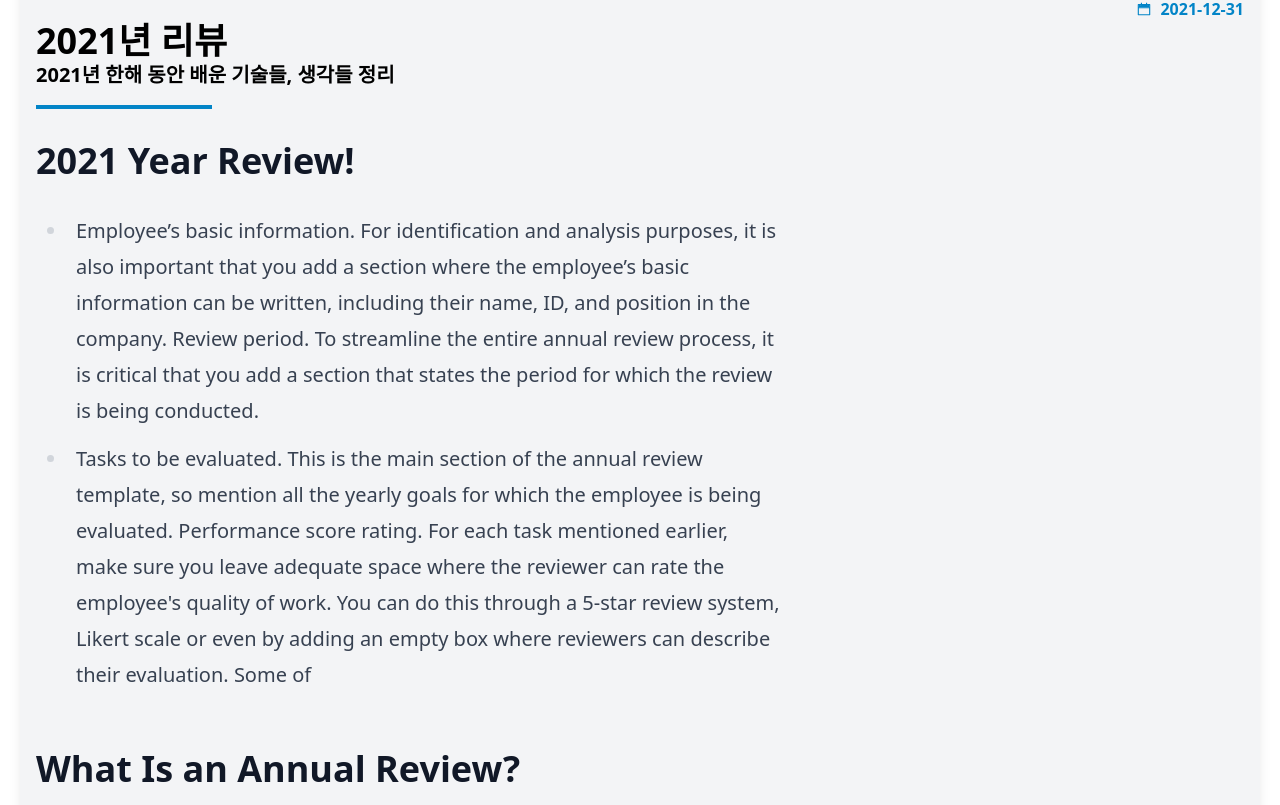
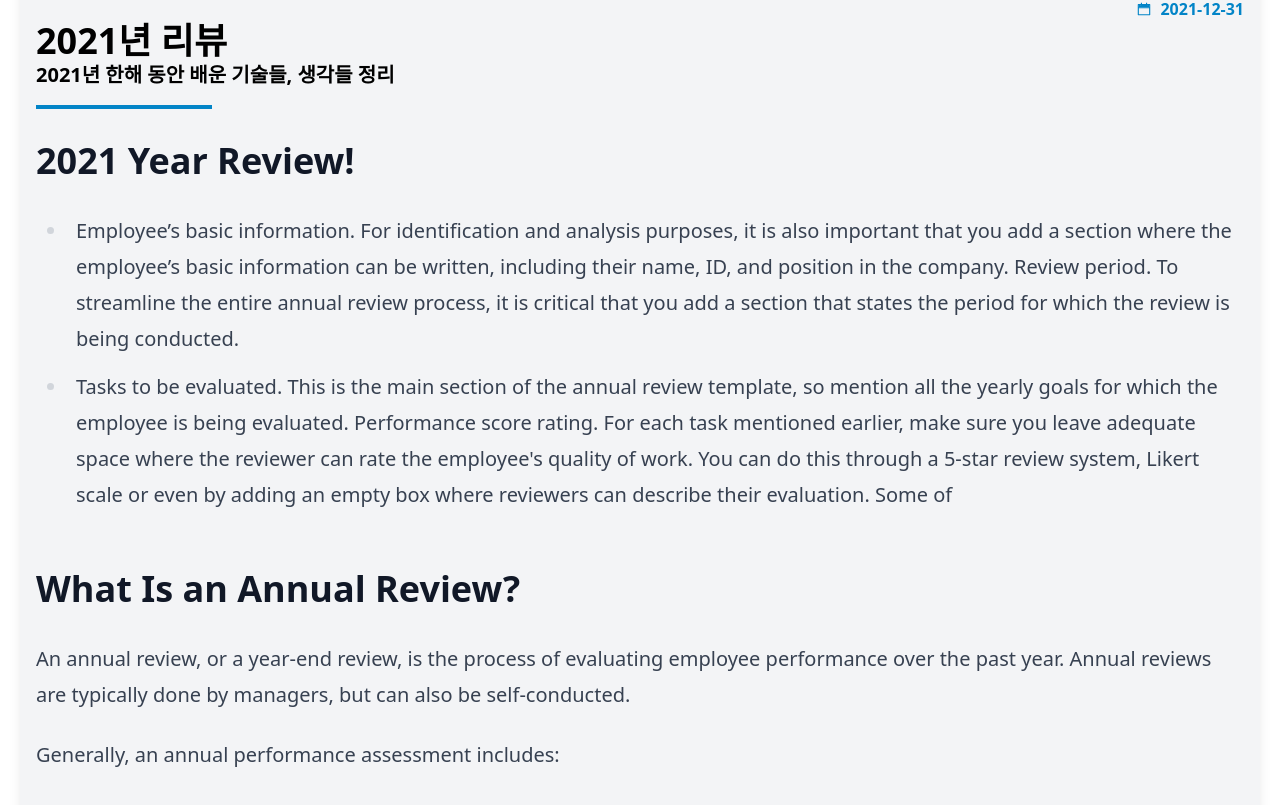
Before and after one commit to Amjong/jonglog, a Next.js app: page /posts/review-2021 in a window 1280 px wide. Shown: the part 575-1380 px from the top of the page. Built offline with nearby package versions, Linux system fonts and the light colour scheme.

Commit message:
component/MarkdownView.tsx : Modify styling

```diff
--- a/src/app/component/MarkdownView.tsx
+++ b/src/app/component/MarkdownView.tsx
@@ -2,11 +2,9 @@
 import ReactMarkdown from 'react-markdown';
 import SyntaxHighlighter from 'react-syntax-highlighter';
 import remarkGfm from 'remark-gfm';
-import rehypeKatex from 'rehype-katex';
-import rehypeRaw from 'rehype-raw';
-
-import { dark } from 'react-syntax-highlighter/dist/esm/styles/prism';
+import { materialDark } from 'react-syntax-highlighter/dist/esm/styles/prism';
 import React from 'react';
+import Image from 'next/image';
 
 interface MarkdownViewProps {
   post: string;
@@ -15,18 +13,17 @@ interface MarkdownViewProps {
 export const MarkdownView = ({ post }: MarkdownViewProps) => {
   return (
     <ReactMarkdown
-      className='prose lg:prose-xl'
+      className='prose lg:prose-xl max-w-none'
       remarkPlugins={[remarkGfm]}
-      rehypePlugins={[rehypeKatex, rehypeRaw]}
       components={{
-        code({ inline, className, children, ...props }) {
+        code({ node, inline, className, children, ...props }) {
           const match = /language-(\w+)/.exec(className || '');
           return !inline && match ? (
             <SyntaxHighlighter
               language={match[1]}
               PreTag='div'
               {...props}
-              style={dark}
+              style={materialDark}
             >
               {String(children).replace(/\n$/, '')}
             </SyntaxHighlighter>
@@ -36,6 +33,15 @@ export const MarkdownView = ({ post }: MarkdownViewProps) => {
             </code>
           );
         },
+        img: (image) => (
+          <Image
+            className='w-full max-h-60 object-cover'
+            src={image.src || ''}
+            alt={image.alt || ''}
+            width={500}
+            height={350}
+          />
+        ),
       }}
     >
       {post}
```
